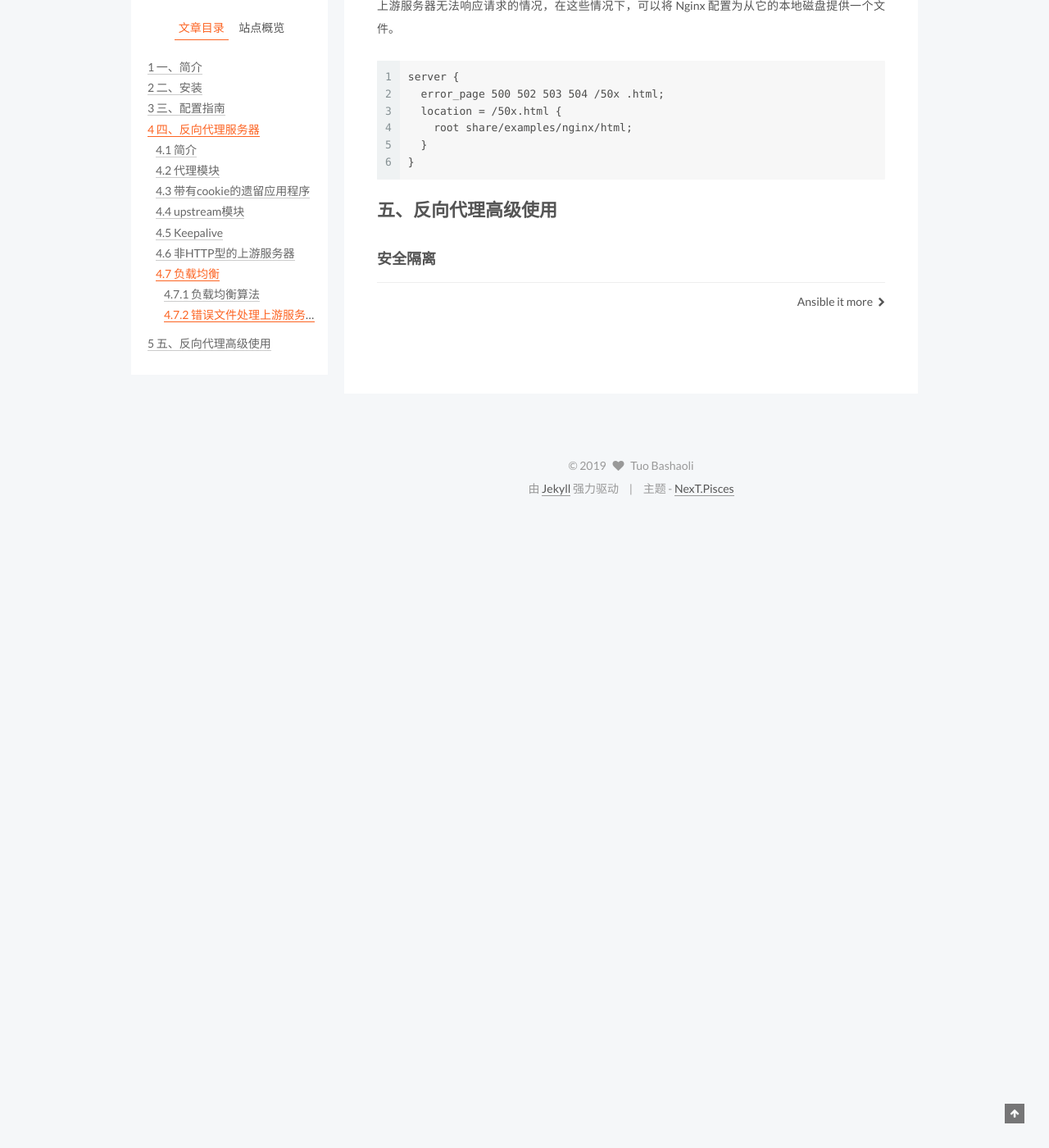
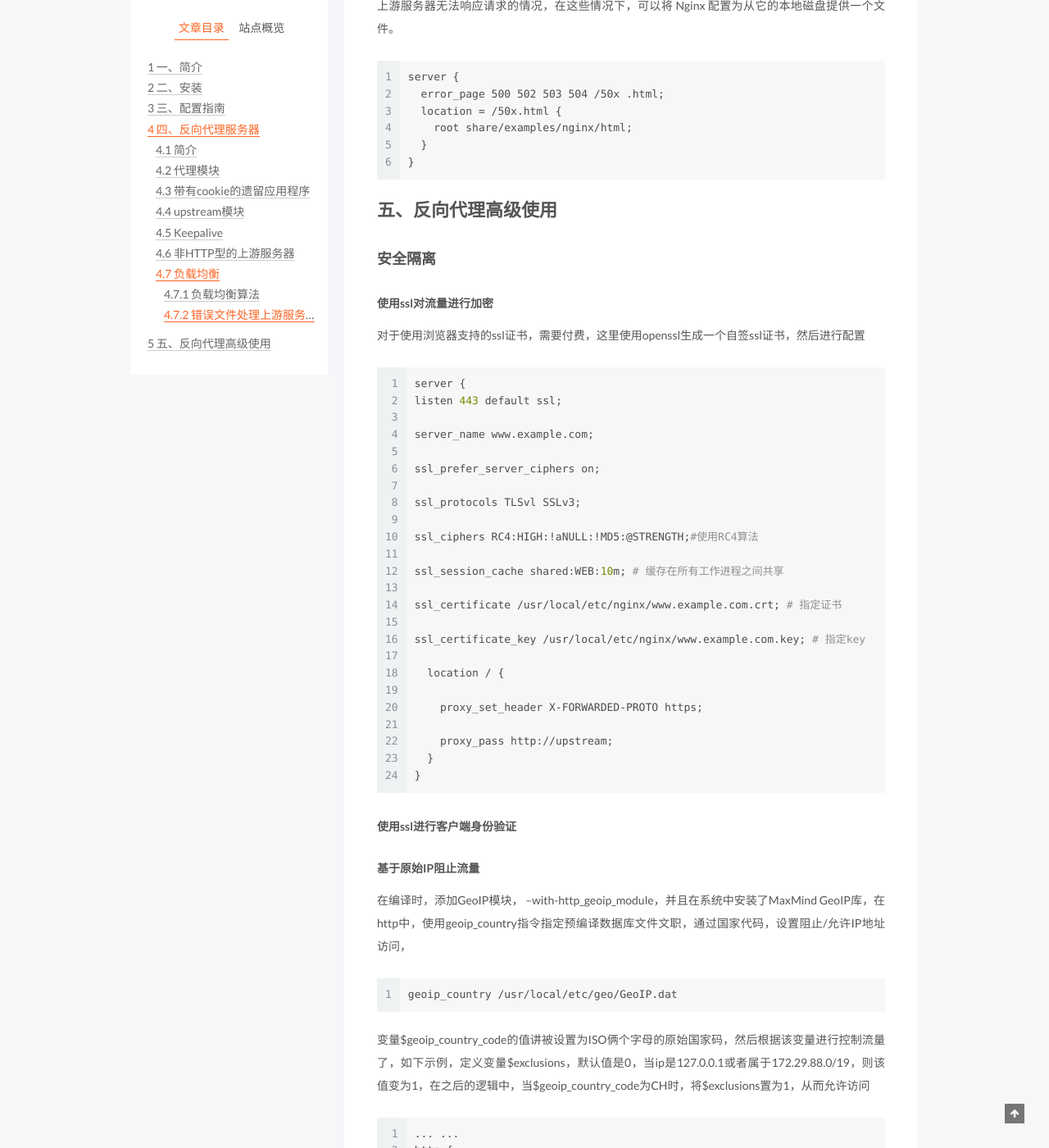
Before and after one commit to tuobashaoli/tuobashaoli.github.io, a Jekyll site: the page built from _posts/2019-04-10-nginx.markdown, in a window 1280 px wide and 1400 px high, scrolled down 7807 px. Shown: the whole window at 82% size. Built offline with Jekyll 4.4.1, drawn with Linux system fonts in a browser that asks for light colours; comment, search, counter and statistics services are not loaded; before the commit the page ends 8437 px from its top, so only the background shows below that; some of the changed text lies outside the part shown.

Commit message:
update nginx

````diff
--- a/_posts/2019-04-10-nginx.markdown
+++ b/_posts/2019-04-10-nginx.markdown
@@ -324,3 +324,81 @@ server {
 
 # 五、反向代理高级使用
 ### 安全隔离
+
+##### 使用ssl对流量进行加密
+
+对于使用浏览器支持的ssl证书，需要付费，这里使用openssl生成一个自签ssl证书，然后进行配置
+
+```conf
+server {
+listen 443 default ssl;
+
+server_name www.example.com;
+
+ssl_prefer_server_ciphers on;
+
+ssl_protocols TLSvl SSLv3;
+
+ssl_ciphers RC4:HIGH:!aNULL:!MD5:@STRENGTH;#使用RC4算法
+
+ssl_session_cache shared:WEB:10m; # 缓存在所有工作进程之间共享
+
+ssl_certificate /usr/local/etc/nginx/www.example.com.crt; # 指定证书
+
+ssl_certificate_key /usr/local/etc/nginx/www.example.com.key; # 指定key
+
+  location / {
+
+    proxy_set_header X-FORWARDED-PROTO https;
+
+    proxy_pass http://upstream;
+  }
+}
+```
+
+##### 使用ssl进行客户端身份验证
+
+##### 基于原始IP阻止流量
+
+在编译时，添加GeoIP模块， --with-http\_geoip\_module，并且在系统中安装了MaxMind GeoIP库，在http中，使用geoip\_country指令指定预编译数据库文件文职，通过国家代码，设置阻止/允许IP地址访问，
+
+```conf
+geoip_country /usr/local/etc/geo/GeoIP.dat
+```
+
+变量$geoip\_country\_code的值讲被设置为ISO俩个字母的原始国家码，然后根据该变量进行控制流量了，如下示例，定义变量$exclusions，默认值是0，当ip是127.0.0.1或者属于172.29.88.0/19，则该值变为1，在之后的逻辑中，当$geoip\_country\_code为CH时，将$exclusions置为1，从而允许访问
+```
+... ...
+http {
+
+geoip_country /usr/local/etc/geo/GeoIP.dat;
+
+geo $exclusions {
+
+  default 0;
+  127.0.0.1 1;
+  172.29.88.0/19 1;
+}
+
+  server {
+
+    if ($geoip_country_code = "CH"){
+
+      set $exclusions 1;
+    }
+    location / {
+      if($exclusions ＝ "0"){
+        return 403;
+      }
+
+      proxy_pass http://upstream;
+
+     }
+
+  }
+}
+```
+
+当然，可以使用键值对存储某个ip访问的频率来决定是否限制访问
+
+### 孤立应用程序组件的扩展
````
